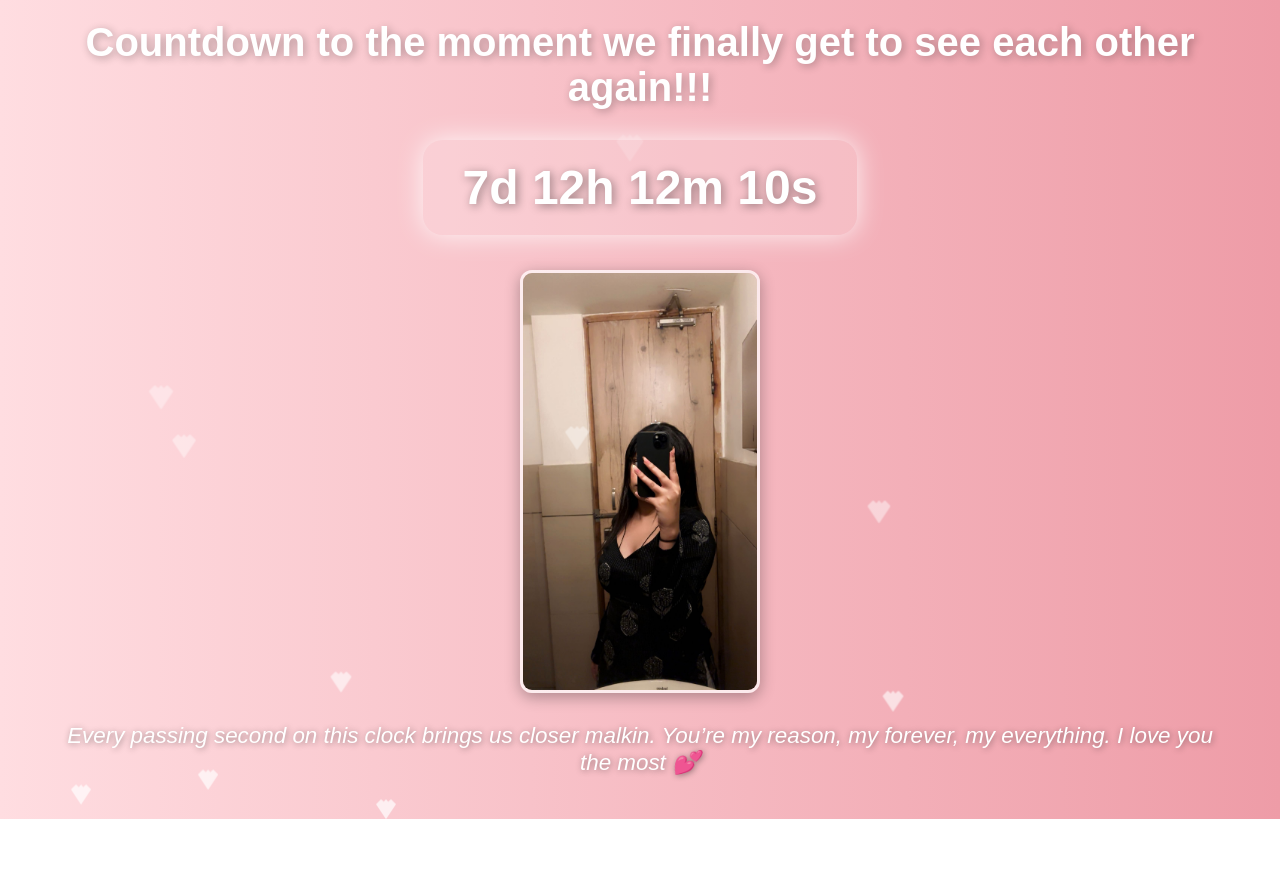
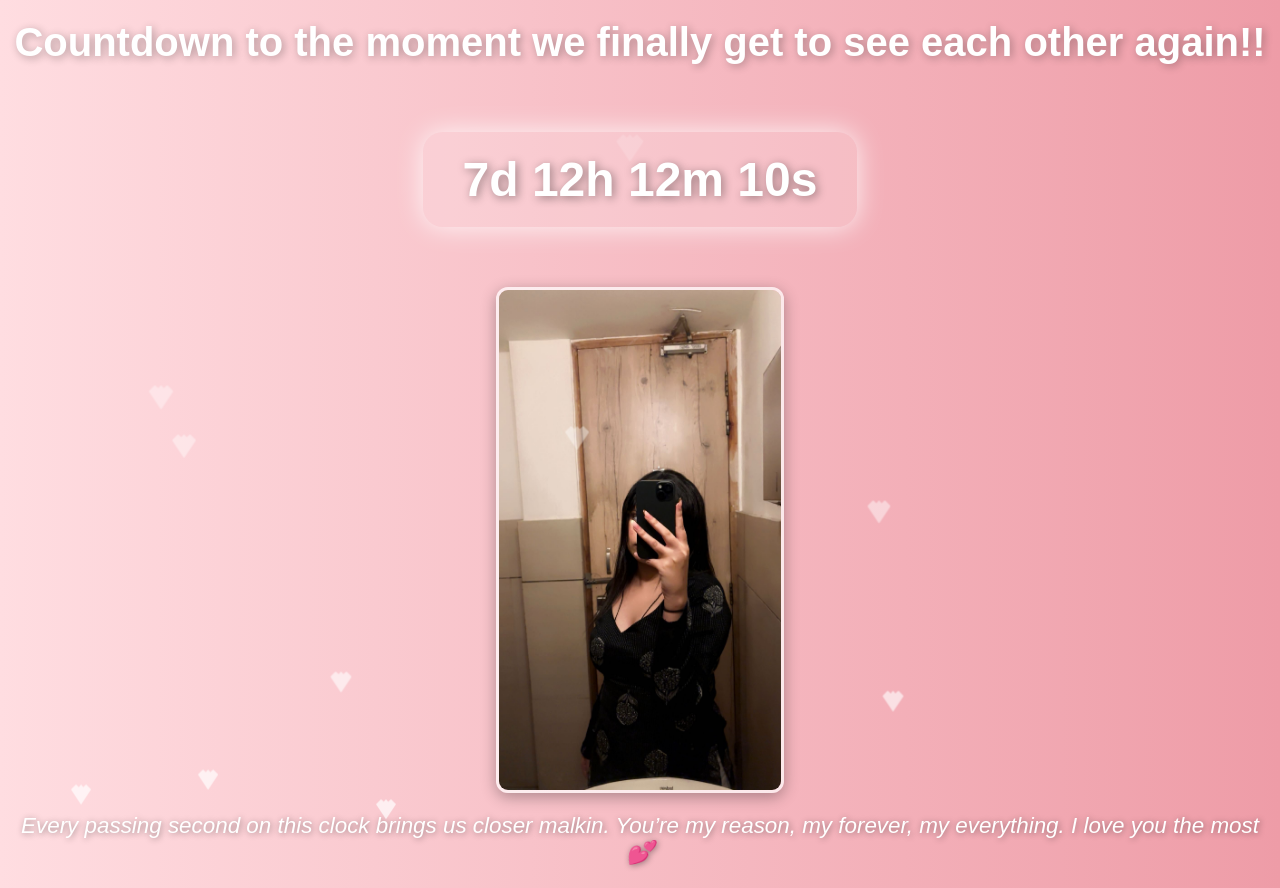
Before and after one commit to debosen/countdown_timer, a plain HTML site: page index.html in a window 1280 px wide. Before the commit the page ends 819 px from the top, so only its background shows below. Drawn offline with Linux system fonts and the light colour scheme.

Commit message:
Update index.html

```diff
--- a/index.html
+++ b/index.html
@@ -11,16 +11,11 @@
       background: linear-gradient(to right, #ffdde1, #ee9ca7);
       color: white;
       text-align: center;
-      overflow: hidden; /* prevent scroll flicker */
-      display: flex;
-      flex-direction: column;
-      align-items: center;
-      justify-content: flex-start;
-      min-height: 100vh;
+      overflow: hidden; /* prevents any scrollbar flicker */
     }
 
     h1 {
-      margin: 20px 10px 10px;
+      margin-top: 20px;
       font-size: 2.5em;
       text-shadow: 2px 2px 8px rgba(0,0,0,0.3);
     }
@@ -29,7 +24,8 @@
     #countdown {
       font-size: 3em;
       font-weight: bold;
-      margin: 20px 0;
+      margin: 40px auto;
+      display: inline-block;
       padding: 20px 40px;
       border-radius: 20px;
       background: rgba(255, 255, 255, 0.15);
@@ -52,7 +48,7 @@
       background: rgba(255,255,255,0.7);
       clip-path: polygon(50% 0%, 61% 13%, 75% 0, 100% 25%, 50% 100%, 0 25%, 25% 0, 39% 13%);
       animation: floatUp 8s infinite ease-in;
-      pointer-events: none;
+      pointer-events: none; /* prevents any interaction */
     }
 
     @keyframes floatUp {
@@ -60,19 +56,17 @@
       100% { transform: translateY(-110vh) scale(1.5); opacity: 0; }
     }
 
-    /* Slideshow images */
+    /* Slideshow */
     .slides {
       display: none;
-      margin: 15px auto;
-      max-width: 85%;
-      max-height: 60vh; /* <= keeps it inside the screen */
-      width: auto;
-      height: auto;
+      margin: 20px auto;
+      max-width: 70%;
+      max-height: 500px;
       border: 3px solid rgba(255,255,255,0.7);
       border-radius: 12px;
+      object-fit: contain;
       animation: fadeEffect 1.5s;
       box-shadow: 0 4px 15px rgba(0,0,0,0.3);
-      object-fit: contain;
     }
 
     @keyframes fadeEffect {
@@ -81,30 +75,17 @@
     }
 
     .romantic-message {
-      margin: 15px 20px 30px;
+      margin-top: 20px;
       font-size: 1.4em;
       font-style: italic;
-      max-width: 90%;
+      padding: 0 20px;
       text-shadow: 1px 1px 6px rgba(0,0,0,0.4);
-    }
-
-    /* Responsive tweaks */
-    @media (max-width: 768px) {
-      h1 { font-size: 2em; }
-      #countdown { font-size: 2em; padding: 15px 25px; }
-      .romantic-message { font-size: 1.1em; }
-    }
-
-    @media (max-width: 480px) {
-      h1 { font-size: 1.5em; }
-      #countdown { font-size: 1.5em; padding: 10px 20px; }
-      .romantic-message { font-size: 1em; }
     }
   </style>
 </head>
 <body>
 
-  <h1>Countdown to the moment we finally get to see each other again!!!</h1>
+  <h1>Countdown to the moment we finally get to see each other again!!</h1>
 
   <div id="countdown"></div>
 
@@ -121,6 +102,7 @@
     function createHeart() {
       const heart = document.createElement("div");
       heart.className = "heart";
+      // Spawn slightly inside viewport to avoid overflow
       heart.style.left = (5 + Math.random() * 90) + "vw";
       heart.style.animationDuration = (4 + Math.random() * 4) + "s";
       document.body.appendChild(heart);
```
